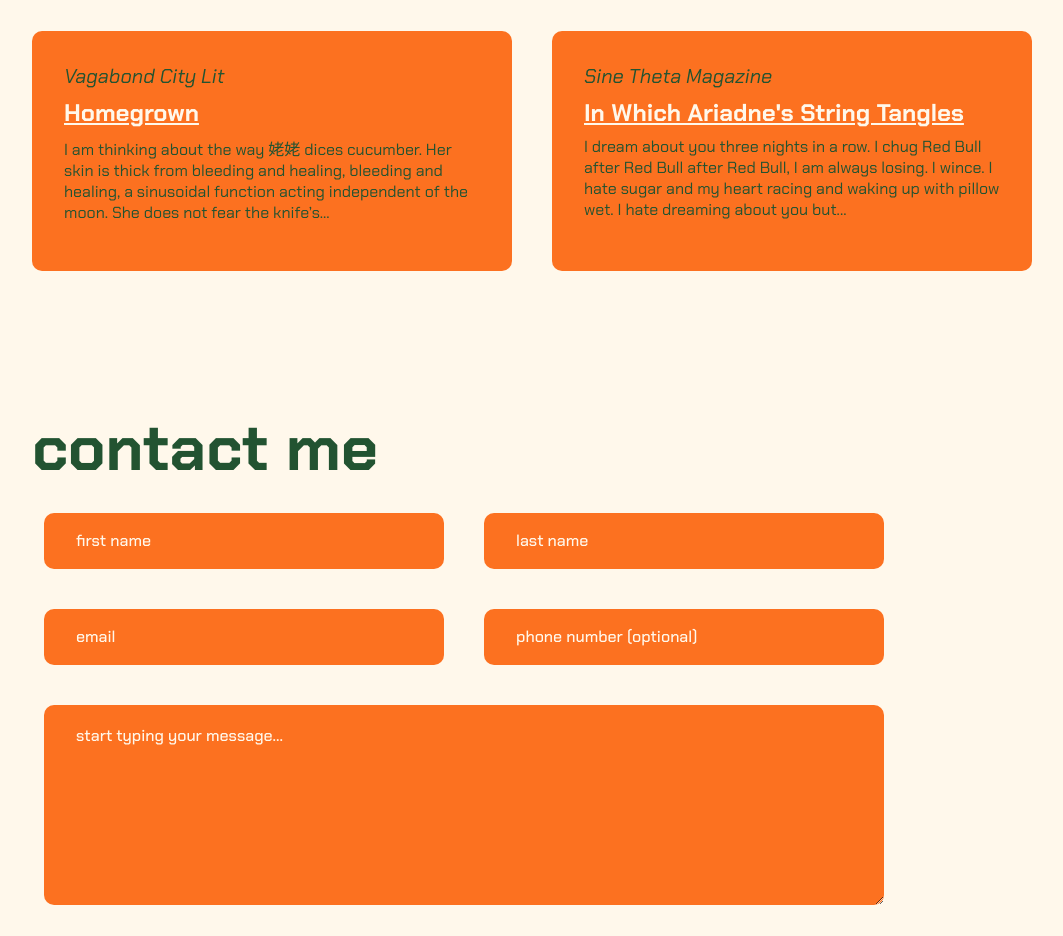
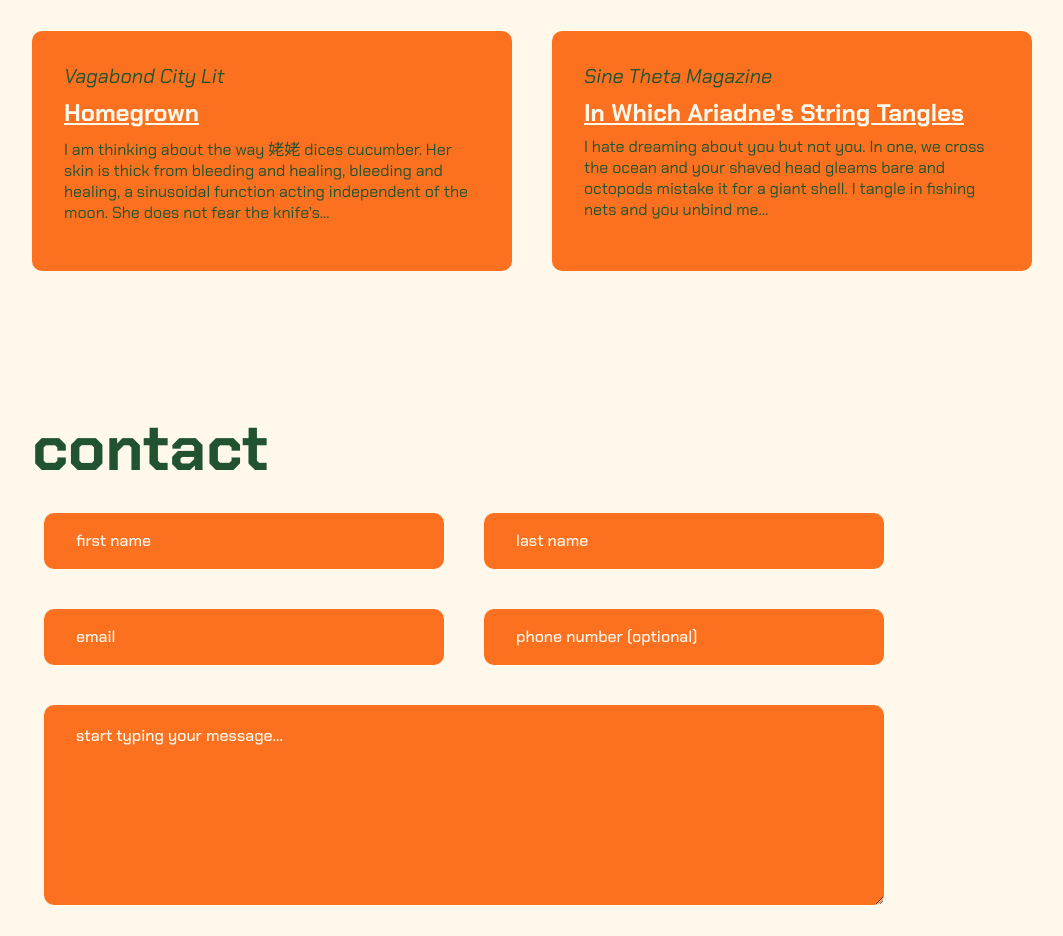
Before and after one commit to irislyu04/irisyuwebsite, a plain HTML site: page index.html in a window 1280 px wide. Shown: the part 1440-2376 px from the top of the page, without its empty margins (176-1239 px from the left). Drawn offline with Linux system fonts and the light colour scheme.

Commit message:
Update index.html

```diff
--- a/index.html
+++ b/index.html
@@ -94,12 +94,12 @@
                 <h3
                     class="piece-name"
                     onclick="location.href='https://sinetheta.net/17.html'">In Which Ariadne's String Tangles</h3>
-                <p class="excerpt">I dream about you three nights in a row. I chug Red Bull after Red Bull after Red Bull, I am always losing. I wince. I hate sugar and my heart racing and waking up with pillow wet. I hate dreaming about you but...</p>
+                <p class="excerpt">I hate dreaming about you but not you. In one, we cross the ocean and your shaved head gleams bare and octopods mistake it for a giant shell. I tangle in fishing nets and you unbind me...</p>
             </div>
         </div>
    </section>
    <section id="contact">
-        <h1 class="title">contact me</h1>
+        <h1 class="title">contact</h1>
         <div class="contact-container">
             <form action="https://api.web3forms.com/submit" method="POST" class="contact">
                 <input type="hidden" name="access_key" value="89ff2dc0-5567-4e7f-bbab-2ca3e5753f47">
```
